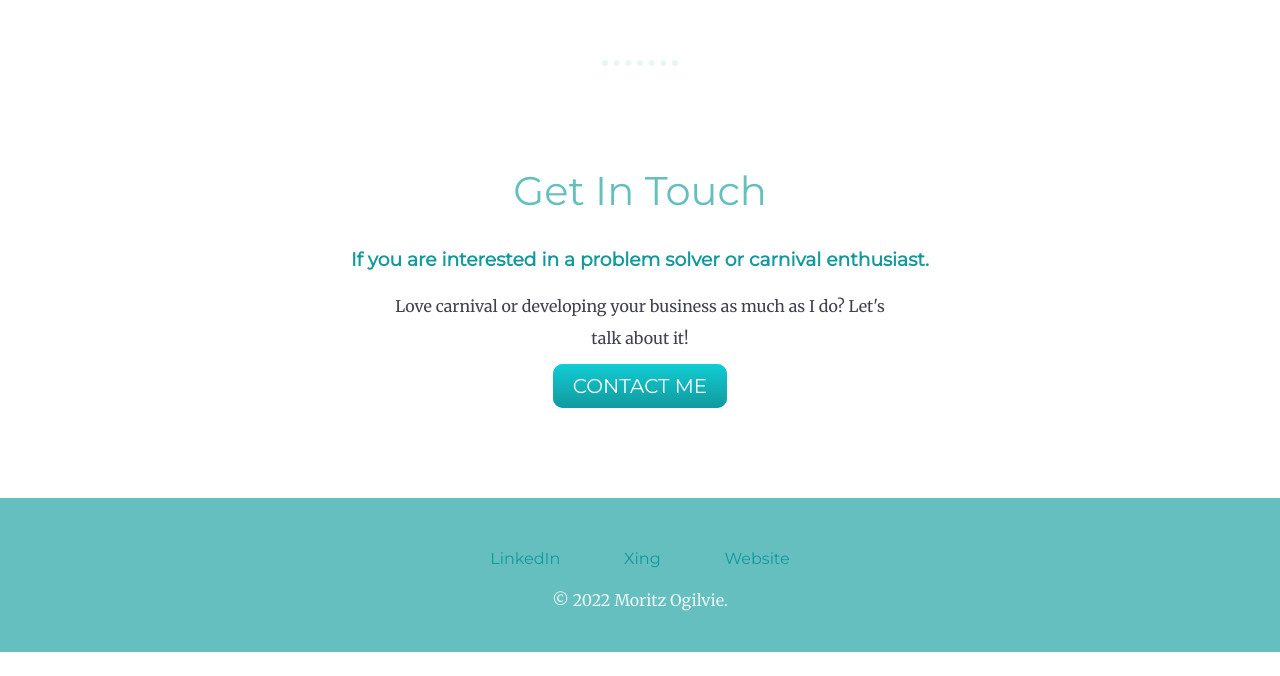
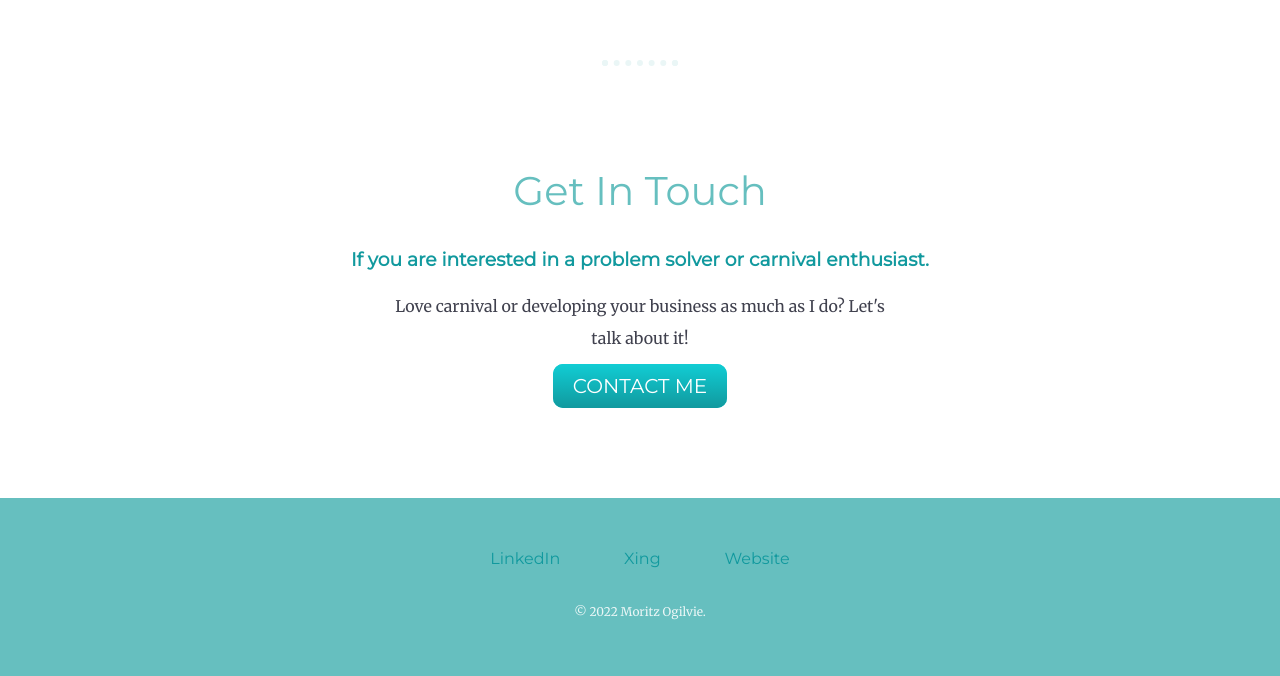
Before and after one commit to mKority/CVMO, a plain HTML site: page index.html in a window 1280 px wide. Shown: the part 2603-3279 px from the top of the page. Before the commit the page ends 3255 px from the top, so only its background shows below. Drawn offline with Linux system fonts and the light colour scheme.

Commit message:
Style Update

```diff
--- a/css/styles.css
+++ b/css/styles.css
@@ -30,6 +30,10 @@ a {
     font-family: 'Montserrat', sans-serif;
     margin: 10px 20px;
     text-decoration: none;
+}
+
+a:hover {
+    color: #EAF6F6;
 }
 
 hr {
@@ -151,3 +155,9 @@ p {
     width: 40%;
     margin: auto;
 }
+
+.copyright {
+    color: #EAF6F6;
+    font-size: 0.75rem;
+    padding:20px 0;
+}
```
